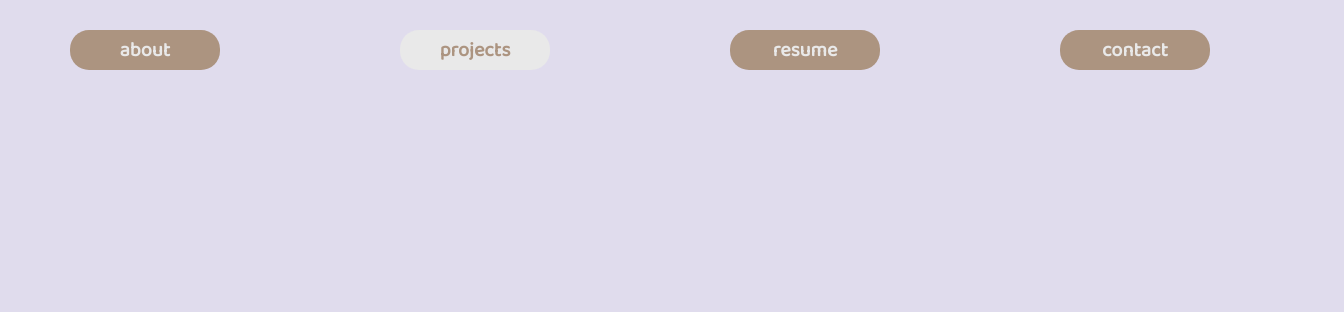
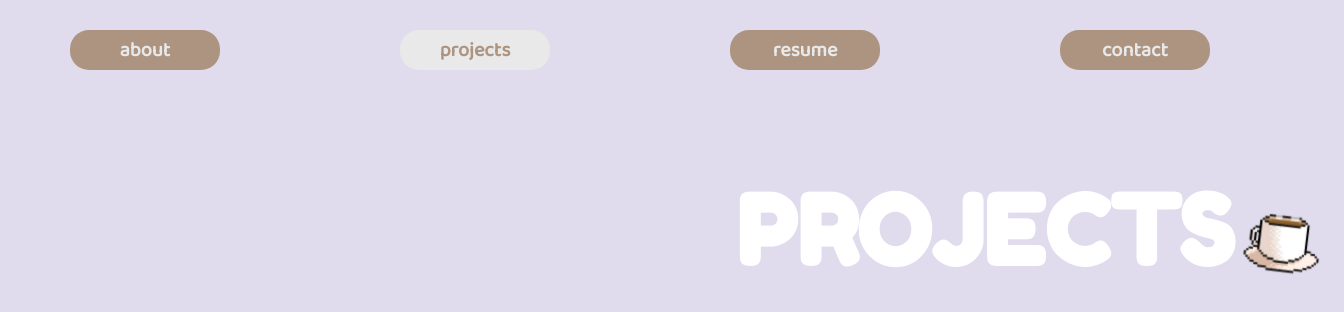
Before and after one commit to saramey-hub/portfolio, a React (Create React App) app: page /projects in a window 1280 px wide. Shown: the top 312 px of the page, 1344 px wide, since content can reach past the window. Built offline with nearby package versions, Linux system fonts and the light colour scheme.

Commit message:
projet titre plus fichier

```diff
--- a/src/pages/Projects.js
+++ b/src/pages/Projects.js
@@ -1,22 +1,27 @@
-import {Link} from "react-router-dom";
+import { Link } from "react-router-dom";
+import image2 from "../assests/image 2.svg";
+import "../styles/Projects.css"
 
 function Projects() {
     return (
-        <div>
+        <>
             <div className="button">
-
                 <div className="butons">
-
-                    <Link to="/about">
-                        <button>about</button>
-                    </Link>
+                    <Link to="/about"><button>about</button></Link>
                     <Link to="/projects"><button className="button-about">projects</button></Link>
                     <Link to="/resume"><button>resume</button></Link>
                     <Link to="/contact"><button>contact</button></Link>
+                </div>
+            </div>
 
-                </div>
-        </div>
-        </div>
+            <div className="Projets">
+
+                <h1>PROJECTS
+                    <img src={image2} alt="icon 1" className="portfolio-icon" />
+                </h1>
+
+            </div>
+        </>
     );
 }
 
--- a/src/styles/Projects.css
+++ b/src/styles/Projects.css
@@ -0,0 +1,6 @@
+.Projets h1 {
+    color: white;
+    margin-left: 800px;
+    margin-top: 100px;
+
+}
```
